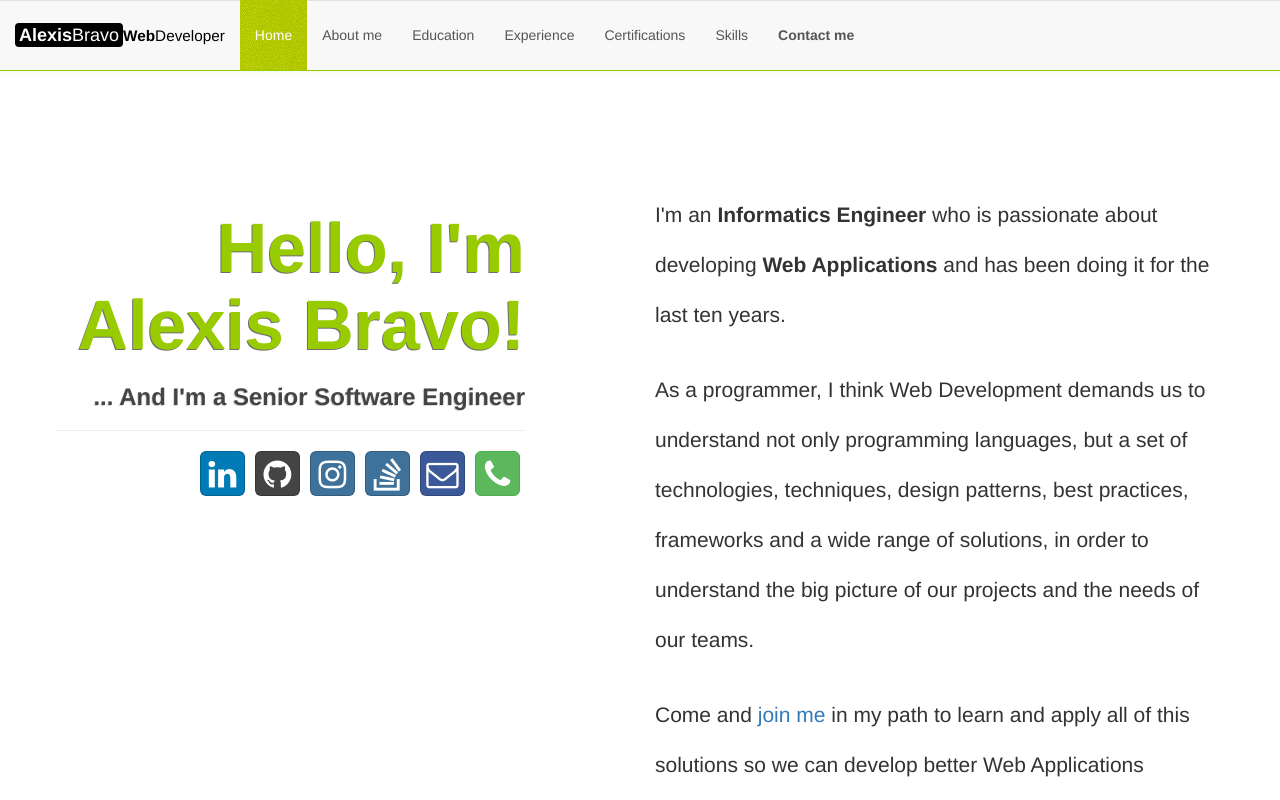
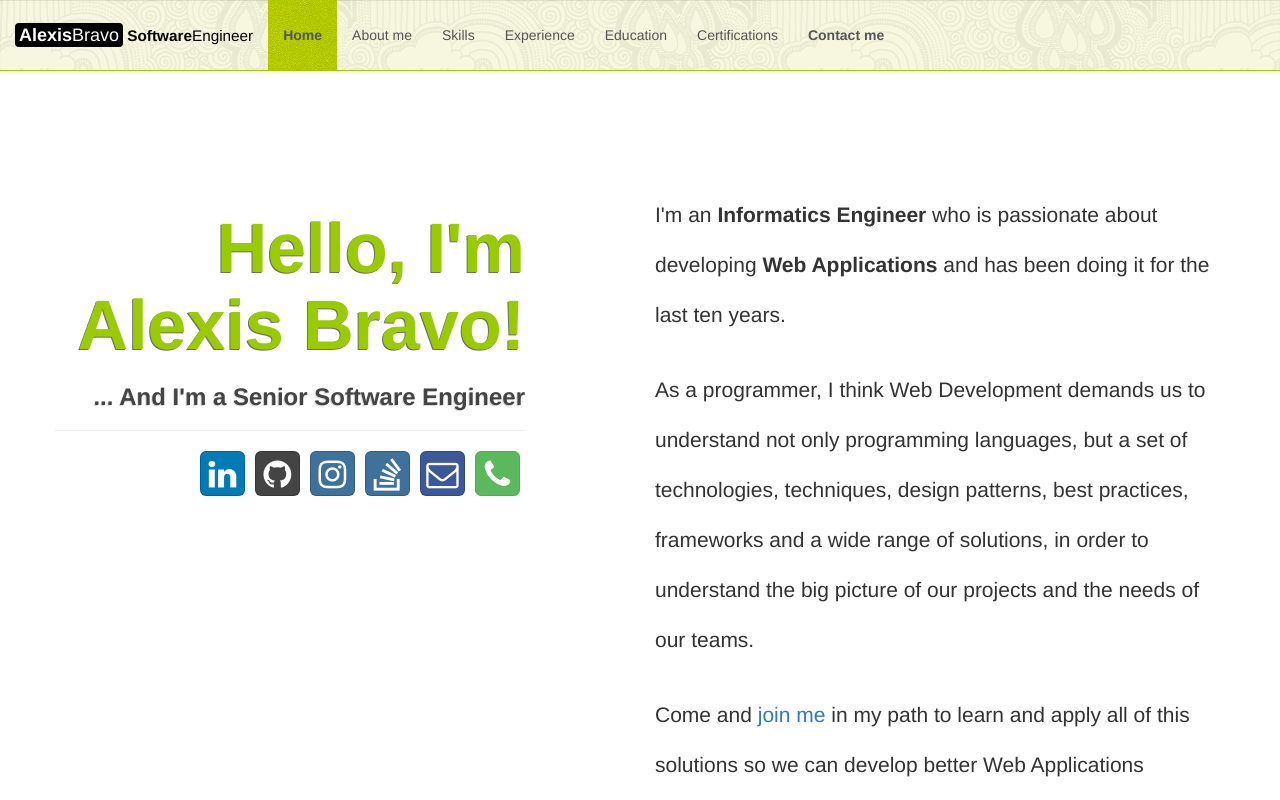
Before and after one commit to thisisalexis/thisisalexis.github.io, an Angular app: page /home in a window 1280 px wide. Shown: the top 800 px of the page. Built offline with nearby package versions, Linux system fonts and the light colour scheme.

Commit message:
Styles and colors in navbar updated

```diff
--- a/src/app/modules/core/components/navbar/navbar.component.html
+++ b/src/app/modules/core/components/navbar/navbar.component.html
@@ -7,16 +7,16 @@
         <span class="icon-bar"></span>
         <span class="icon-bar"></span>
       </button>
-      <a class="navbar-brand" routerLink="/home" role="button"><span class="boxed"><strong>Alexis</strong>Bravo</span> <small><strong>Web</strong>Developer</small></a>
+      <a class="navbar-brand" routerLink="/home" role="button"><span class="boxed"><strong>Alexis</strong>Bravo</span> <small><strong> Software</strong>Engineer</small></a>
     </div>
     <div id="nav" class="navbar-collapse collapse">
       <ul class="nav navbar-nav">
         <li routerLinkActive="active"><a routerLink="/home" role="button">Home</a></li>
         <li routerLinkActive="active"><a routerLink="/about-me" role="button">About me</a></li>
+        <li routerLinkActive="active"><a routerLink="/skills" role="button">Skills</a></li>
+        <li routerLinkActive="active"><a routerLink="/experience" role="button">Experience</a></li>
         <li routerLinkActive="active"><a routerLink="/education" role="button">Education</a></li>
-        <li routerLinkActive="active"><a routerLink="/experience" role="button">Experience</a></li>
         <li routerLinkActive="active"><a routerLink="/certifications" role="button">Certifications</a></li>
-        <li routerLinkActive="active"><a routerLink="/skills" role="button">Skills</a></li>
         <li routerLinkActive="active"><a routerLink="/contact-me" role="button"><strong>Contact me</strong></a></li>
       </ul>
       <!--
--- a/src/assets/css/site.css
+++ b/src/assets/css/site.css
@@ -5,6 +5,7 @@ nav#navbar {}
 /* Navbar-Default customization */
 nav#navbar.navbar-default {
 	/*background: url('../img/patterns/skulls.png') top left repeat rgba(255, 255, 255, 0.8);*/
+  background: url('../img/patterns/skulls.png') top left repeat rgba(255, 255, 255, 0.8);
 	-webkit-box-shadow: inset 0 1px 1px rgba(0, 0, 0, 0.1), 0 3px 4px rgba(150, 200, 0, .07);
 	box-shadow: inset 0 1px 1px rgba(0, 0, 0, 0.1), 0 3px 4px rgba(150, 200, 0, .07);
 	border-color: #9c0;
@@ -22,7 +23,7 @@ nav#navbar.navbar-default .navbar-nav > li > a:hover,
 nav#navbar.navbar-default .navbar-nav > li > a:focus { color: #000; background: rgba(150, 200, 0, .2); }
 nav#navbar.navbar-default .navbar-nav > .active > a,
 nav#navbar.navbar-default .navbar-nav > .active > a:hover,
-nav#navbar.navbar-default .navbar-nav > .active > a:focus { background: url('../img/patterns/chalkboard-green-2.jpg') #9c0 !important; color: #fff; }
+nav#navbar.navbar-default .navbar-nav > .active > a:focus { background: url('../img/patterns/chalkboard-green-2.jpg') #9c0 !important; color: #555; font-weight: bolder; }
 nav#navbar.navbar-default .navbar-nav > .active > a:hover { }
 /* Navbar Bigger Classes */
 nav#navbar.navbar.bigger { min-height: 70px; }
--- a/src/index.html
+++ b/src/index.html
@@ -2,10 +2,10 @@
 <html lang="en">
 <head>
   <meta charset="utf-8">
-  <title>Alexis Bravo - Web Developer</title>
+  <title>Alexis Bravo - Software Engineer</title>
   <base href="/">
   <meta name="viewport" content="width=device-width, initial-scale=1">
-  <meta name="description" content="Personal Web site of Alexis Bravo, a Web Developer">
+  <meta name="description" content="Personal Web site of Alexis Bravo, a Software Engineer">
   <meta name="author" content="Alexis Bravo">
   <link rel="icon" type="image/x-icon" href="favicon.ico">
 
```
